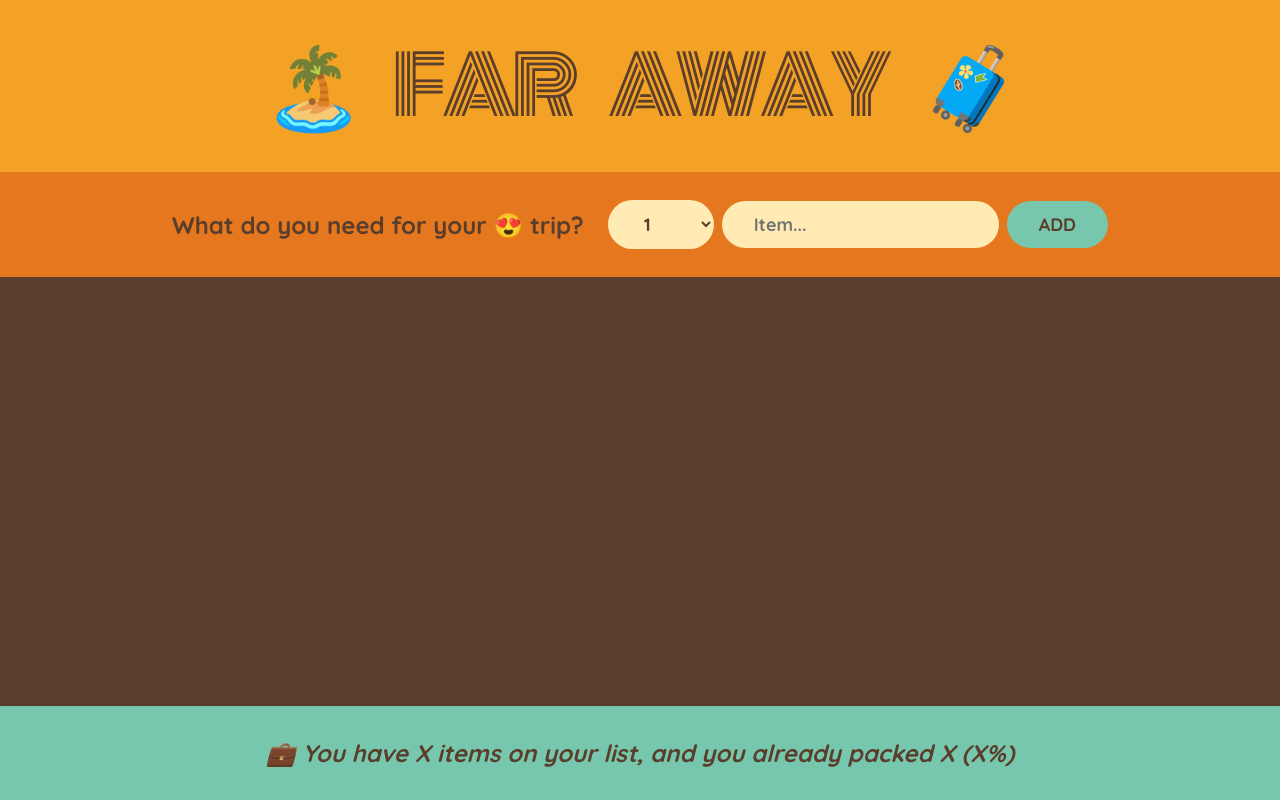
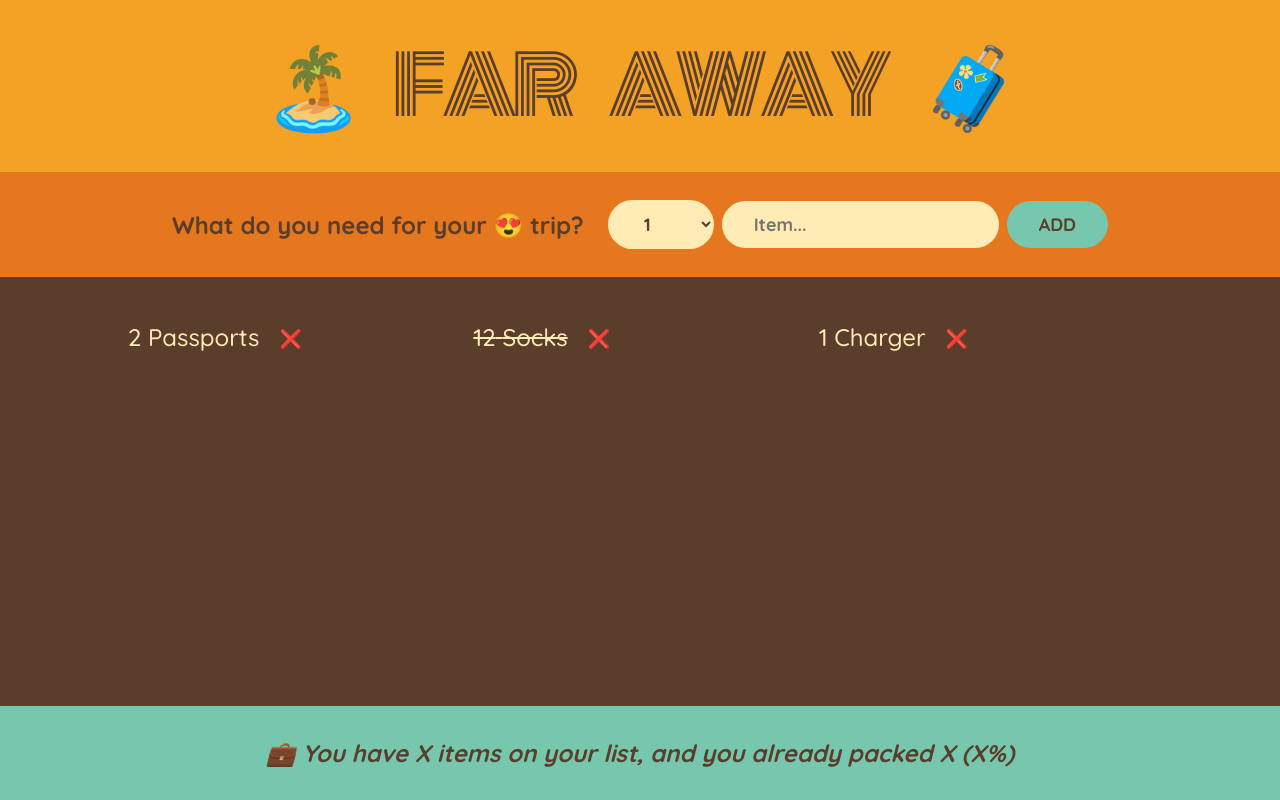
Before and after one commit to EdoardoFerrini/travel-list, a React (Create React App) app: page / in a window 1280 px wide. Built offline with nearby package versions, Linux system fonts and the light colour scheme.

Commit message:
eliminare un elemento di comunicazione figlio-padre

```diff
--- a/src/App.js
+++ b/src/App.js
@@ -8,17 +8,21 @@
 ];
 
 export default function App() {
-  const [items, setItems] = useState([]);
+  const [items, setItems] = useState(initialItems);
 
   function handleAddItems(item) {
     setItems((items) => [...items, item]);
+  }
+
+  function handleDeleteItem(id){
+    setItems((items) => items.filter((item)=> item.id !== id))
   }
 
   return (
     <div className="app">
       <Logo />
       <Form onAddItems={handleAddItems} />
-      <PackingList items={items} />
+      <PackingList items={items} onDeleteItem={handleDeleteItem} />
       <Stats />
     </div>
   );
@@ -70,24 +74,24 @@
   );
 }
 
-function PackingList({ items }) {
+function PackingList({ items, onDeleteItem }) {
   return (
     <div className="list">
       <ul>
         {items.map((item) => (
-          <Item item={item} key={item.id} />
+          <Item item={item} key={item.id} onDeleteItem={onDeleteItem} />
         ))}
       </ul>
     </div>
   );
 }
-function Item({ item }) {
+function Item({ item, onDeleteItem }) {
   return (
     <li>
       <span style={item.packed ? { textDecoration: "line-through" } : {}}>
         {item.quantity} {item.description}
       </span>
-      <button>❌&</button>
+      <button onClick={() => onDeleteItem(item.id)}>❌&</button>
     </li>
   );
 }
```
